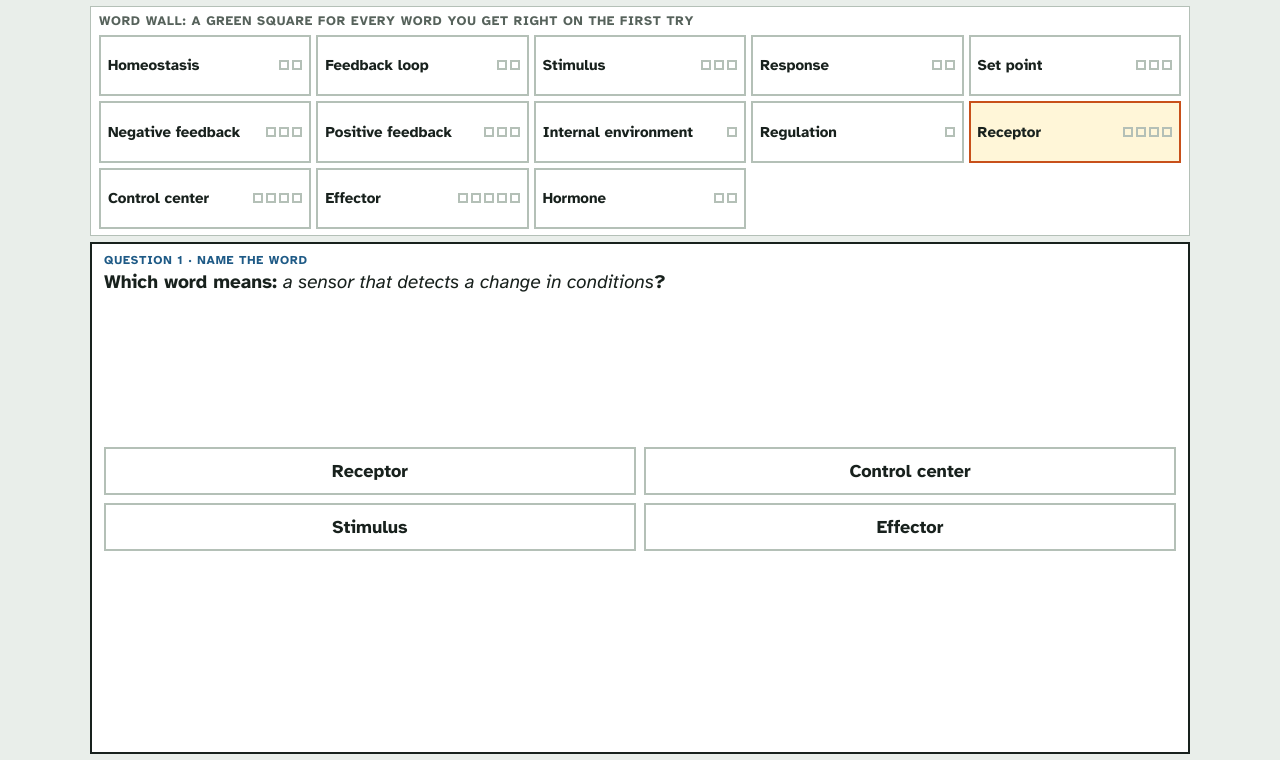
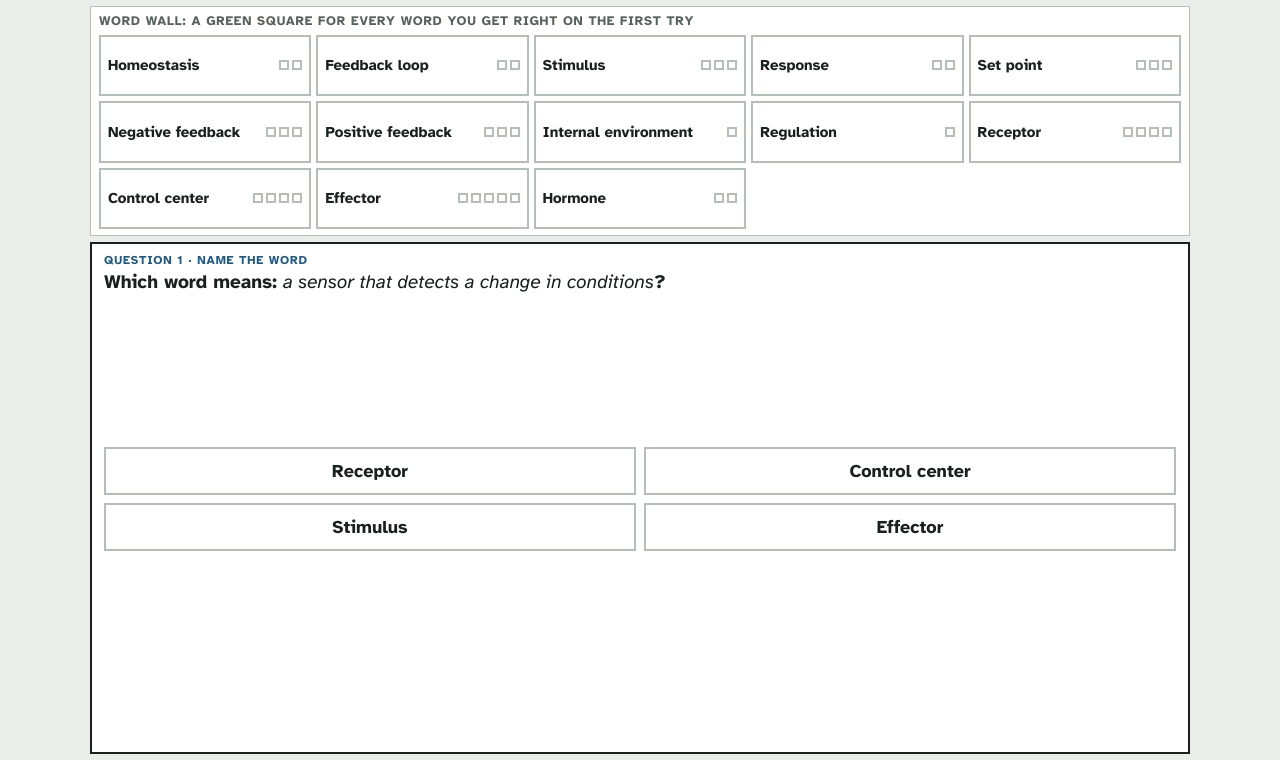
Before and after one commit to rlawry/feedback-loop-vocabulary, a plain HTML site: page index.html in a window 1280 px wide. Shown: the part 40-800 px from the top of the page. Drawn offline with Linux system fonts and the light colour scheme.

Commit message:
Modify drawWall function to check if question is done
Update condition to light words only after the answer.

```diff
--- a/index.html
+++ b/index.html
@@ -265,7 +265,7 @@ var cur = -1, first = 0, panel = $('#panel'), raf = 0, marks = {};
 var NEEDW = {}; WORDS.forEach(function (w) { NEEDW[w] = 0; }); Q.forEach(function (q) { q.w.forEach(function (w) { NEEDW[w]++; }); });
 function resetMarks() { marks = {}; WORDS.forEach(function (w) { marks[w] = []; }); }
 function drawWall() {
-  var now = cur < Q.length && cur >= 0 ? Q[cur].w : [];
+  var now = cur < Q.length && cur >= 0 && Q[cur].done ? Q[cur].w : [];   /* light the word only AFTER the answer, never before */
   $('#tiles').innerHTML = WORDS.map(function (w) {
     var m = marks[w], g = m.filter(function (x) { return x === 'g'; }).length, pips = '';
     for (var i = 0; i < NEEDW[w]; i++) pips += '<i class="' + (m[i] || '') + '"></i>';
```
